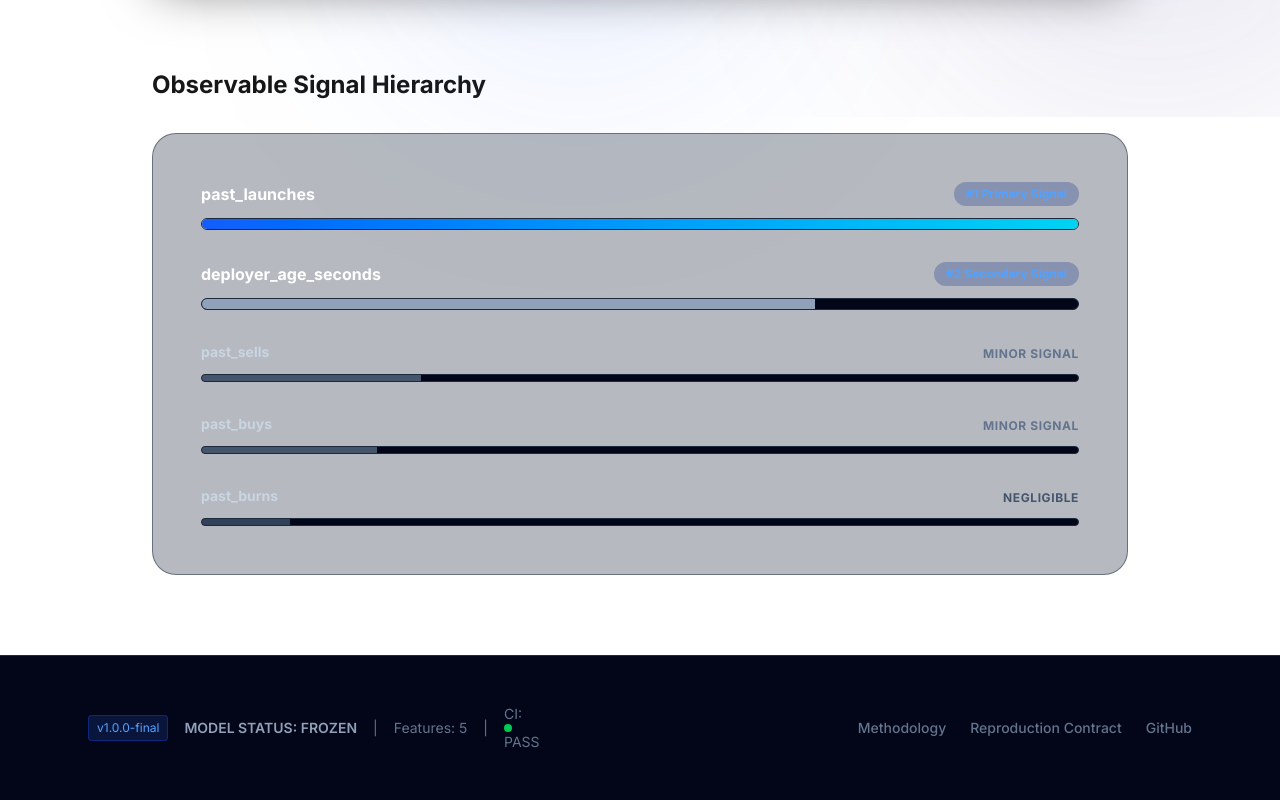
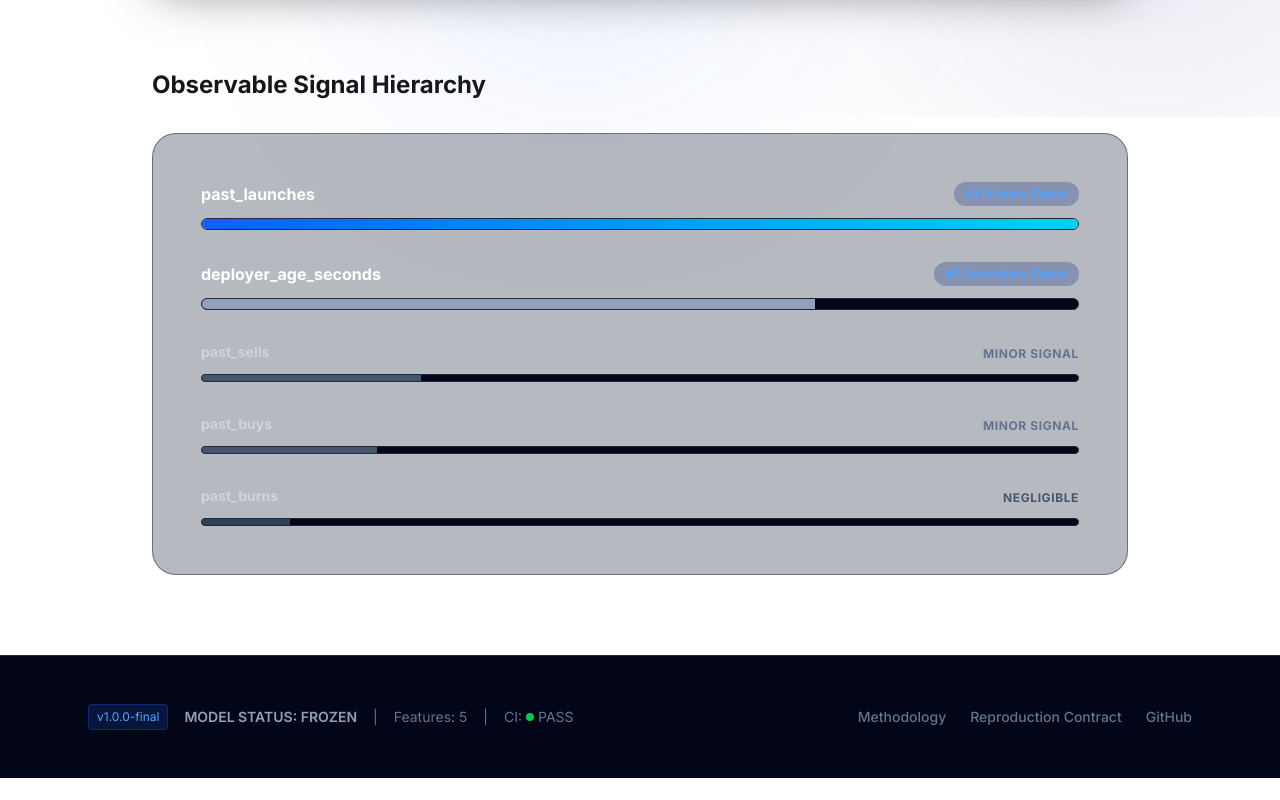
Before and after one commit to shambhushekharsinha-engg/pumpfun-zero-block-deconstruction, a Next.js app in the folder dashboard/: page /fingerprint in a window 1280 px wide. Shown: the part 683-1483 px from the top of the page. After the commit the page ends 1461 px from the top, so only its background shows below. Built offline with nearby package versions, Linux system fonts and the light colour scheme.

Commit message:
fix: resolve React hydration error and add viewport meta for correct mobile responsive behavior

```diff
--- a/dashboard/src/app/layout.tsx
+++ b/dashboard/src/app/layout.tsx
@@ -10,6 +10,12 @@
 export const metadata: Metadata = {
   title: "Zero-Block Deconstruction | Research Dashboard",
   description: "Interactive research artifact reconstructing a Solana sniper's observable decision policy.",
+};
+
+export const viewport = {
+  width: "device-width",
+  initialScale: 1,
+  maximumScale: 1,
 };
 
 export default function RootLayout({
@@ -42,7 +48,7 @@
               <span className="hidden md:inline">|</span>
               <span className="hidden md:inline">Features: 5</span>
               <span className="hidden md:inline">|</span>
-              <span className="hidden md:inline flex items-center gap-1">CI: <div className="w-2 h-2 bg-green-500 rounded-full"></div> PASS</span>
+              <div className="hidden md:flex items-center gap-1">CI: <div className="w-2 h-2 bg-green-500 rounded-full"></div> PASS</div>
             </div>
             <div className="flex gap-6 font-medium">
               <Link href="/methodology" className="hover:text-slate-300 transition">Methodology</Link>
```
